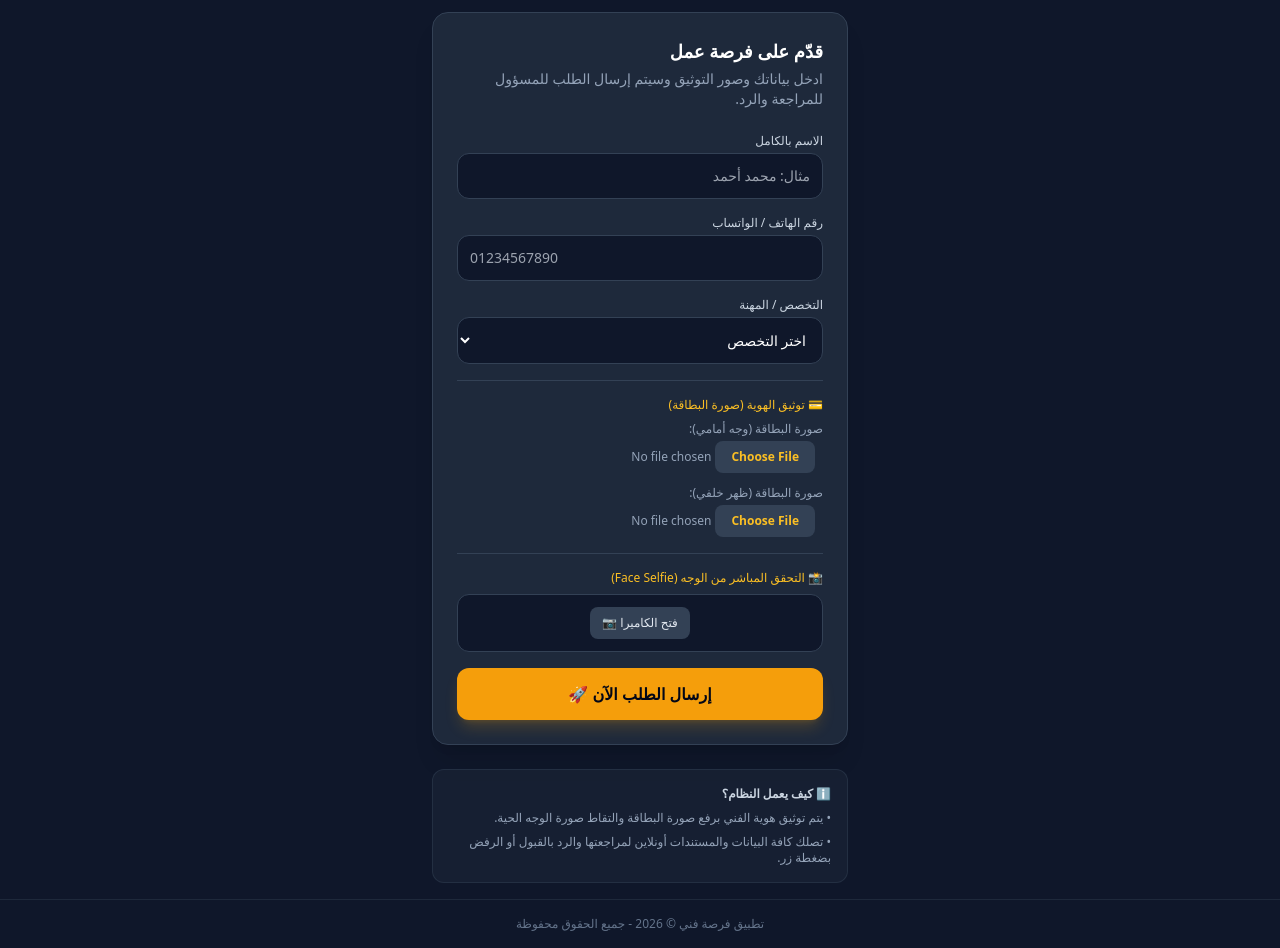
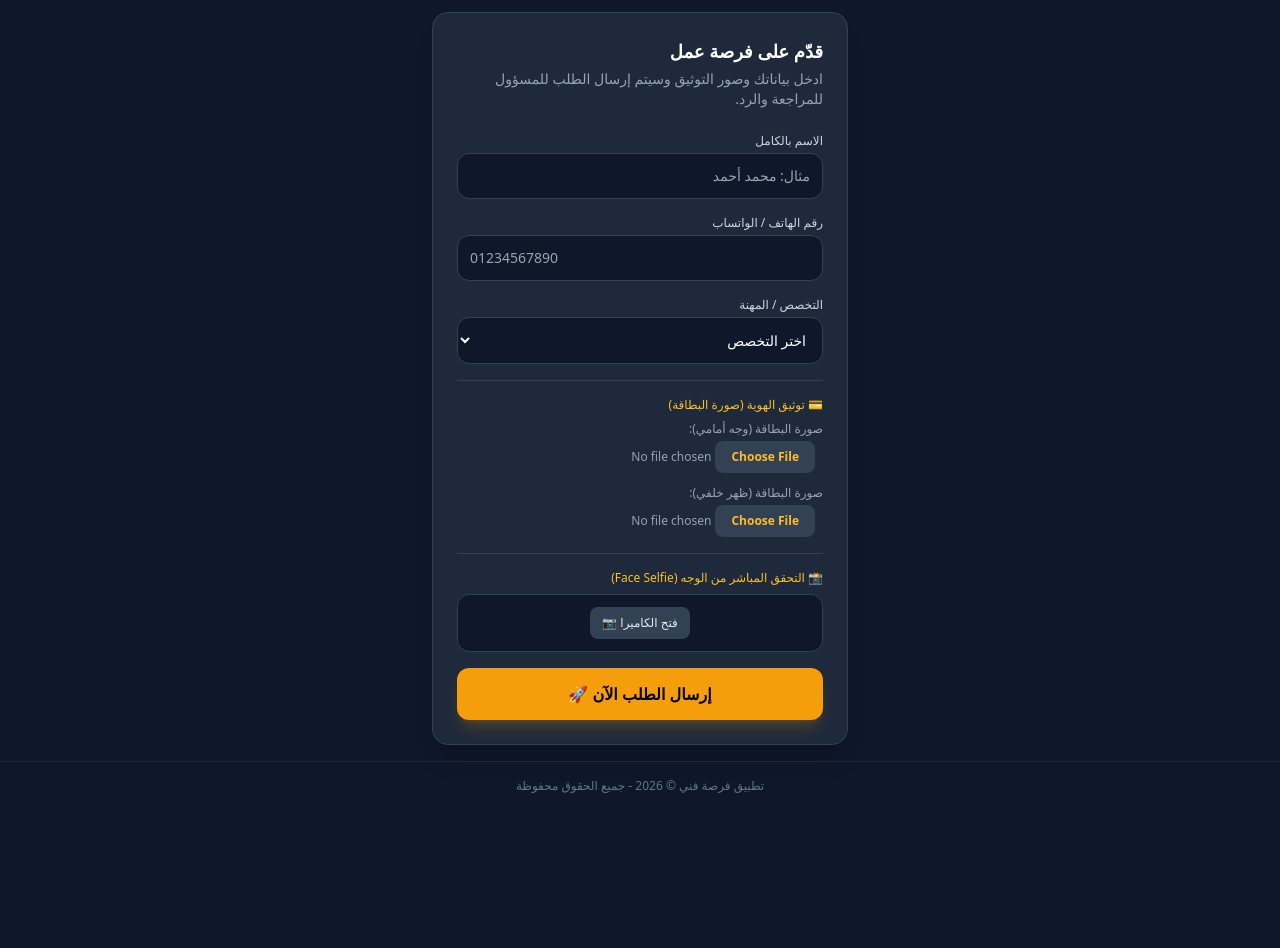
Before and after one commit to hawea772-sudo/-forsa-fanny, a website: page index.html in a window 1280 px wide. Shown: the part 65-1013 px from the top of the page. After the commit the page ends 875 px from the top, so only its background shows below. Drawn offline with nearby package versions, Linux system fonts and the light colour scheme.

Commit message:
Update index.html

```diff
--- a/index.html
+++ b/index.html
@@ -36,7 +36,7 @@
   <!-- Main Container -->
   <main class="max-w-md mx-auto w-full p-4 flex-1">
 
-    <!-- Notification Banner (Shows decision status when opened from email) -->
+    <!-- Notification Banner -->
     <div id="statusAlert" class="hidden mb-4 p-4 rounded-xl text-center font-semibold transition-all"></div>
 
     <!-- Application Form Card -->
@@ -109,13 +109,6 @@
       </form>
     </div>
 
-    <!-- Instructions Card -->
-    <div class="mt-6 bg-slate-800/50 p-4 rounded-xl border border-slate-700/50 text-xs text-slate-400 space-y-2">
-      <p class="font-semibold text-slate-300">ℹ️ كيف يعمل النظام؟</p>
-      <p>• يتم توثيق هوية الفني برفع صورة البطاقة والتقاط صورة الوجه الحية.</p>
-      <p>• تصلك كافة البيانات والمستندات أونلاين لمراجعتها والرد بالقبول أو الرفض بضغطة زر.</p>
-    </div>
-
   </main>
 
   <!-- Footer -->
@@ -125,20 +118,17 @@
 
   <!-- Application Logic JS -->
   <script>
-    // Global Storage for Encoded Images
     let idFrontBase64 = "";
     let idBackBase64 = "";
     let selfieBase64 = "";
     let videoStream = null;
 
-    // Service Worker Registration for PWA
     if ('serviceWorker' in navigator) {
       window.addEventListener('load', () => {
         navigator.serviceWorker.register('./sw.js').catch(err => console.log('SW reg error:', err));
       });
     }
 
-    // Handle File Reader for ID images
     function handleFileSelect(event, previewId) {
       const file = event.target.files[0];
       if (!file) return;
@@ -156,7 +146,6 @@
       reader.readAsDataURL(file);
     }
 
-    // Camera Access for Face ID Selfie
     async function startCamera() {
       try {
         videoStream = await navigator.mediaDevices.getUserMedia({ video: { facingMode: "user" }, audio: false });
@@ -171,7 +160,6 @@
       }
     }
 
-    // Capture Selfie Photo
     function takeSelfie() {
       const video = document.getElementById('webcam');
       const canvas = document.getElementById('canvas');
@@ -182,12 +170,11 @@
       const context = canvas.getContext('2d');
       context.drawImage(video, 0, 0, canvas.width, canvas.height);
 
-      selfieBase64 = canvas.toDataURL('image/jpeg', 0.6); // Compressed for EmailJS limit
+      selfieBase64 = canvas.toDataURL('image/jpeg', 0.6);
       selfiePreview.src = selfieBase64;
       selfiePreview.classList.remove('hidden');
       video.classList.add('hidden');
 
-      // Stop camera stream
       if (videoStream) {
         videoStream.getTracks().forEach(track => track.stop());
       }
@@ -197,7 +184,6 @@
       document.getElementById('captureBtn').classList.add('hidden');
     }
 
-    // Form Submission Handler
     function handleFormSubmit(event) {
       event.preventDefault();
 
@@ -255,7 +241,6 @@
         });
     }
 
-    // Process Action Links (Accept/Reject) from Email Click
     window.addEventListener('DOMContentLoaded', () => {
       const urlParams = new URLSearchParams(window.location.search);
       const action = urlParams.get('action');
@@ -274,7 +259,6 @@
           statusAlert.innerText = `❌ تم رفض الطلب رقم (#${appId}).`;
           statusAlert.classList.remove('hidden');
         }
-        // Clean URL parameters
         window.history.replaceState({}, document.title, window.location.pathname);
       }
     });
```
